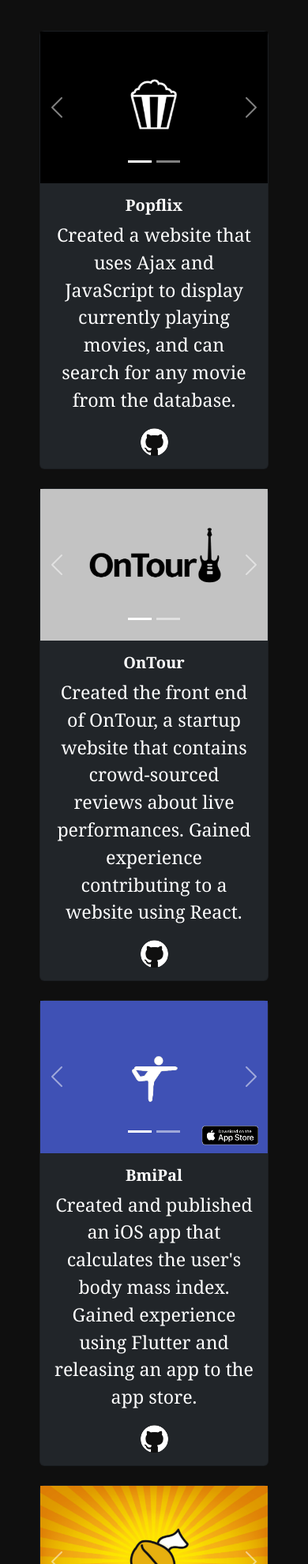
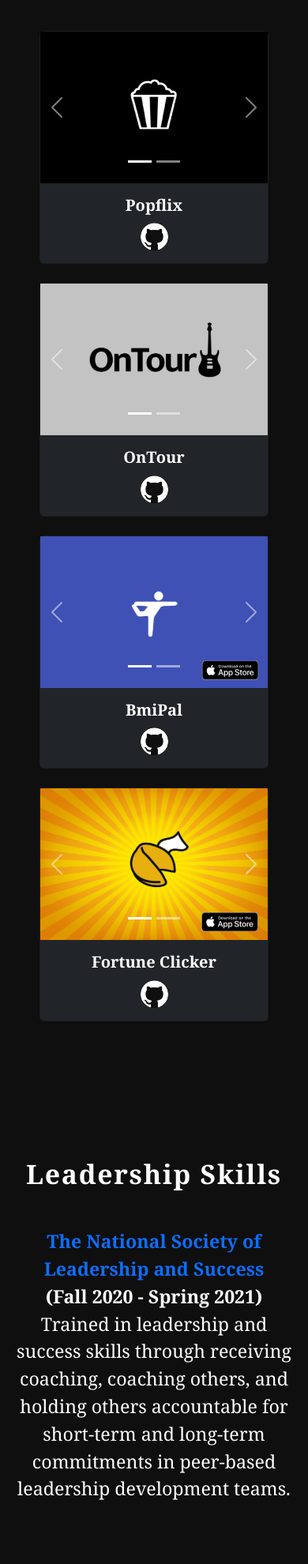
Before and after one commit to kwan100/portfolio, a plain HTML site: page index.html in a window 390 px wide. Shown: the part 2522-4502 px from the top of the page at 79% size. Drawn offline with nearby package versions, Linux system fonts and the light colour scheme.

Commit message:
Update index.html

```diff
--- a/index.html
+++ b/index.html
@@ -135,7 +135,7 @@
                             <h5 class="subtitle card-title">
                                 Popflix
                             </h5>
-                            <p class="card-text">
+                            <p class="card-text d-none d-sm-block">
                                 Created a website that uses Ajax and JavaScript to display currently playing
                                 movies, and can search for any movie from the database.
                             </p>
@@ -180,7 +180,7 @@
 
                         <div class="card-body">
                             <h5 class="subtitle card-title">OnTour</h5>
-                            <p class="card-text">
+                            <p class="card-text d-none d-sm-block">
                                 Created the front end of OnTour, a startup website that contains
                                 crowd-sourced reviews about live performances. Gained experience contributing
                                 to a website using React.
@@ -225,7 +225,7 @@
                         </div>
                         <div class="card-body">
                             <h5 class="subtitle card-title">BmiPal</h5>
-                            <p class="card-text">
+                            <p class="card-text d-none d-sm-block">
                                 Created and published an iOS app that calculates the user's
                                 body mass index. Gained experience using Flutter and releasing
                                 an app to the app store.
@@ -270,7 +270,7 @@
                         </div>
                         <div class="card-body">
                             <h5 class="subtitle card-title">Fortune Clicker</h5>
-                            <p class="card-text">
+                            <p class="card-text d-none d-sm-block">
                                 Created and published an iOS app using Flutter. Gained
                                 experience in designing UI/UX and gaming components such
                                 as leveling up and in-app purchases.
```
